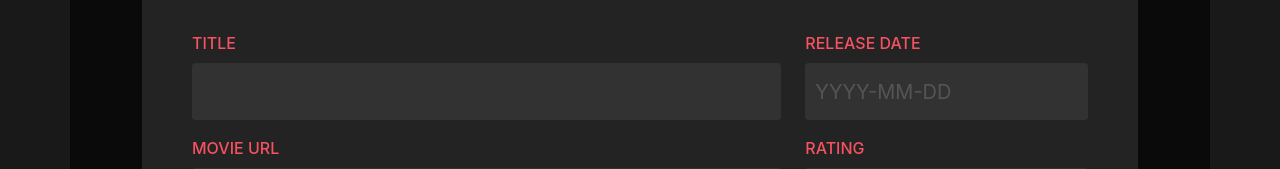
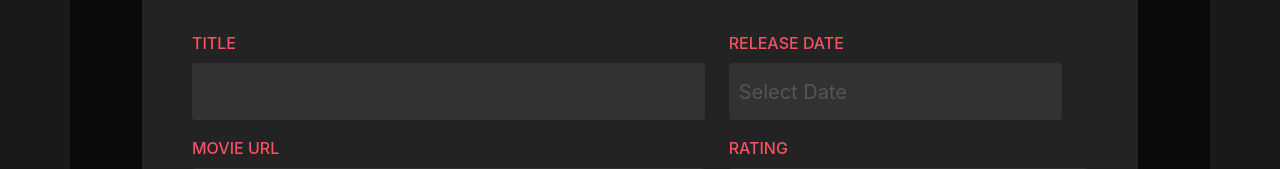
Before and after one commit to alenabonch/react-movie-app, a React (Create React App) app: page / in a window 1280 px wide. Both pictures are taken after typing "Sample" into the empty fields and a click on the button "+ ADD MOVIE". Shown: the part 129-298 px from the top of the page. Built offline with nearby package versions, Linux system fonts and the light colour scheme.

Commit message:
Add datepicker and moment

```diff
--- a/package.json
+++ b/package.json
@@ -21,8 +21,10 @@
     "@types/react-dom": "^18.2.7",
     "bootstrap": "^5.3.1",
     "focus-trap-react": "^10.2.1",
+    "moment": "^2.29.4",
     "multiselect-react-dropdown": "^2.0.25",
     "react": "^18.2.0",
+    "react-datepicker": "^4.18.0",
     "react-dom": "^18.2.0",
     "react-hook-form": "^7.46.1",
     "react-portal": "^4.2.2",
--- a/src/components/MovieForm/MovieForm.tsx
+++ b/src/components/MovieForm/MovieForm.tsx
@@ -4,12 +4,15 @@ import { Controller, useForm } from 'react-hook-form';
 import { Movie } from '../../models/Movie';
 import { Button } from '../Button/Button';
 import { ErrorMessage } from "@hookform/error-message"
+import DatePicker from "react-datepicker";
+import moment from 'moment';
+import "react-datepicker/dist/react-datepicker.css";
 import './MovieForm.scss'
 
 export interface IMovieForm {
   id: string;
   title: string;
-  releaseDate: string;
+  releaseDate: Date | null;
   posterUrl: string;
   genres: string[];
   rating: string | null;
@@ -20,7 +23,7 @@ export interface IMovieForm {
 const emptyMovieForm: IMovieForm = {
   id: '',
   title: '',
-  releaseDate: '',
+  releaseDate: null,
   posterUrl: '',
   genres: [],
   rating: null,
@@ -35,9 +38,12 @@ interface MovieFormProps {
 }
 
 function MovieForm({movie, genres, onSubmit}: MovieFormProps) {
+
   const convertFormDataToMovie = (formData: IMovieForm): Movie => {
+    moment(formData.releaseDate).toISOString(true);
     return  {
       ...formData,
+      releaseDate: moment(formData.releaseDate).format('YYYY-MM-DD'),
       rating: Number(formData.rating),
       duration: Number(formData.duration)
     }
@@ -47,6 +53,7 @@ function MovieForm({movie, genres, onSubmit}: MovieFormProps) {
     if (movieData) {
       return {
         ...movieData,
+        releaseDate: moment(movieData.releaseDate, 'YYYY-MM-DD').toDate(),
         rating: movieData.rating.toString(),
         duration: movieData.duration.toString(),
       }
@@ -73,9 +80,9 @@ function MovieForm({movie, genres, onSubmit}: MovieFormProps) {
   }
 
   return (
-      <form className="movie-form" onSubmit={handleSubmit(onFormSubmit)}>
+      <form className="movie-form" onSubmit={handleSubmit(onFormSubmit)} autoComplete={'off'}>
         <div className="row mb-3">
-          <div className="col-8">
+          <div className="col-7">
             <label htmlFor="title">Title</label>
             <input {...register("title", {required: "Title is required"})} id="title"/>
             <ErrorMessage errors={errors} name="title" render={({ message }) => <p className="error-message">{message}</p>}/>
@@ -83,12 +90,22 @@ function MovieForm({movie, genres, onSubmit}: MovieFormProps) {
 
           <div className="col">
             <label htmlFor="releaseDate">Release Date</label>
-            <input {...register("releaseDate")} id="releaseDate" placeholder="YYYY-MM-DD"/>
+            <Controller
+                control={control}
+                name="releaseDate"
+                render={({field: {onChange, value}}) => (
+                    <DatePicker id="releaseDate"
+                                selected={value}
+                                placeholderText="Select Date"
+                                onChange={onChange}
+                                dateFormat='yyyy-MM-dd'/>
+                )}
+            />
           </div>
         </div>
 
         <div className="row mb-3">
-          <div className="col-8">
+          <div className="col-7">
             <label htmlFor="posterUrl">Movie Url</label>
             <input {...register("posterUrl")} id="posterUrl" placeholder="https://"/>
           </div>
@@ -100,7 +117,7 @@ function MovieForm({movie, genres, onSubmit}: MovieFormProps) {
         </div>
 
         <div className="row mb-3">
-          <div className="col-8">
+          <div className="col-7">
             <label htmlFor="genres_input">Genre</label>
             <Controller
                 control={control}
--- a/src/mocks/Movie.ts
+++ b/src/mocks/Movie.ts
@@ -4,7 +4,7 @@ export const movieMock: Movie = {
   id: '1',
   title: 'Pulp Fiction',
   genres: ['Action', 'Adventure'],
-  releaseDate: '2004',
+  releaseDate: '2004-12-29',
   posterUrl: 'https://cdn.europosters.eu/image/1300/posters/pulp-fiction-cover-i1288.jpg',
   rating: 8.9,
   duration: 154,
```
Also changed, not shown: 2 other files (tests, documents, lock files or other folders).
